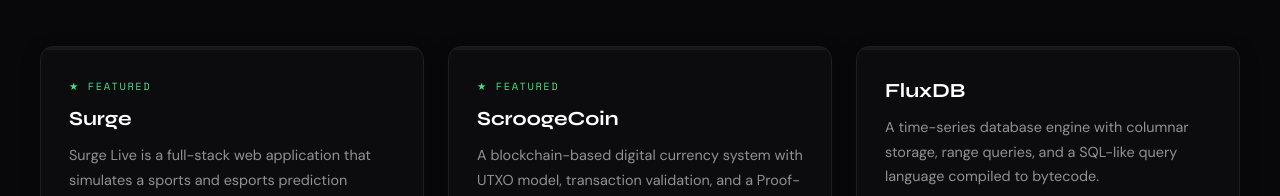
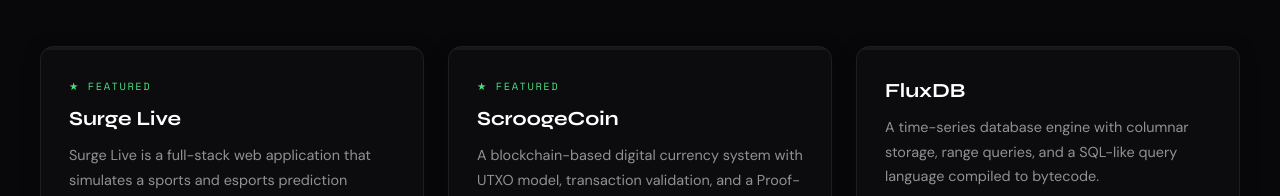
Before and after one commit to NathanHoangCS/nathanhoang.dev, a React (Vite) app: page / in a window 1280 px wide. Shown: the part 1962-2158 px from the top of the page. Built offline with nearby package versions, Linux system fonts and the light colour scheme.

Commit message:
Update App.jsx

```diff
--- a/src/App.jsx
+++ b/src/App.jsx
@@ -6,7 +6,7 @@ import { useState, useEffect, useRef, } from "react";
 const PROJECTS = [
   {
     id: 1,
-    title: "Surge",
+    title: "Surge Live",
     description: "Surge Live is a full-stack web application that simulates a sports and esports prediction marketplace using virtual currency. The platform allows users to place picks on live and upcoming events, track performance metrics such as accuracy and streaks, and compete on dynamic leaderboards.",
     tags: ["Full-Stack", "JavaScript", "Node.js", "REST API"],
     github: "https://github.com/NathanHoangCS/Surge-Live",
```
